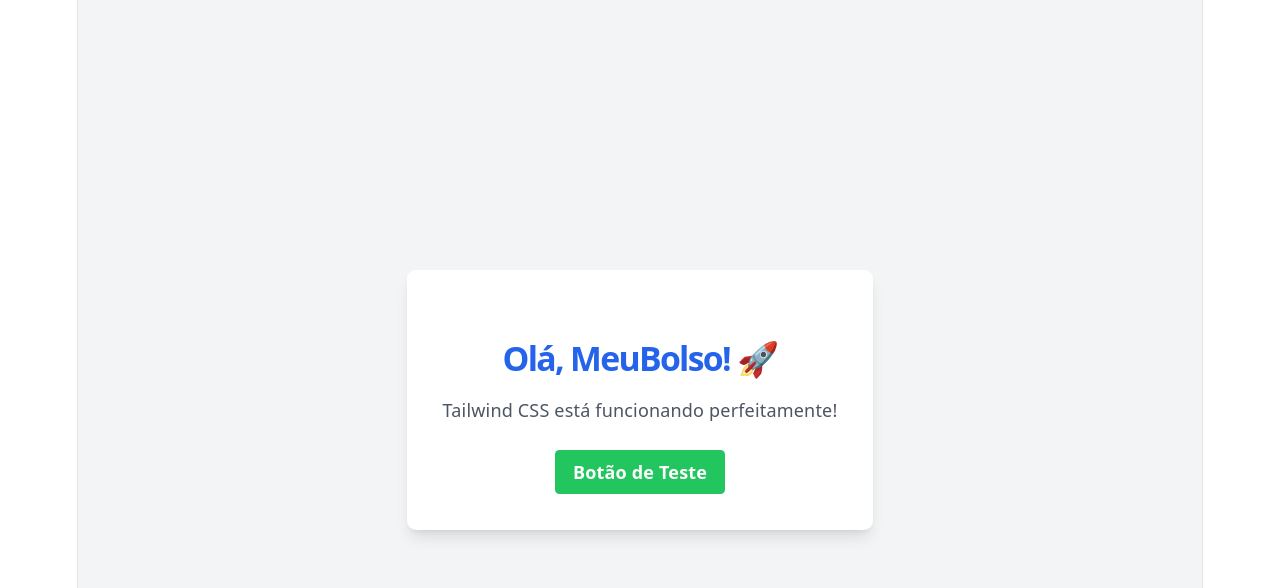
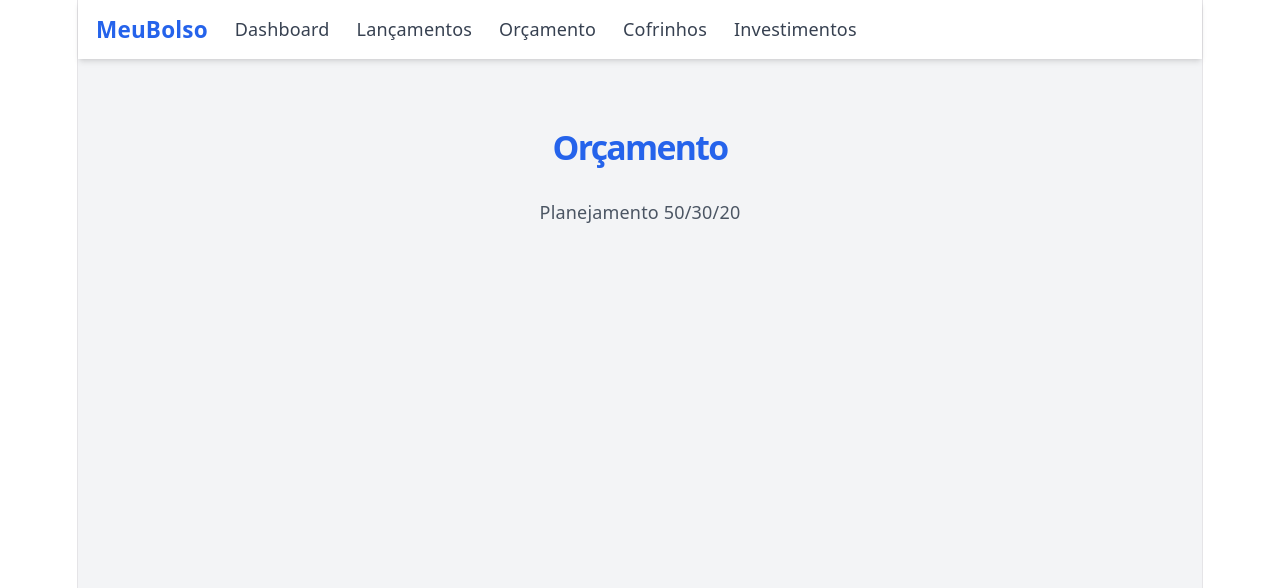
Before and after one commit to AlcirJr13/MeuBolso, a Vue app: page /budget in a window 1280 px wide. Shown: the top 588 px of the page. Built offline with nearby package versions, Linux system fonts and the light colour scheme.

Commit message:
feat: setup Vue Router with navigation and placeholder views

```diff
--- a/package.json
+++ b/package.json
@@ -9,7 +9,8 @@
     "preview": "vite preview"
   },
   "dependencies": {
-    "vue": "^3.5.42"
+    "vue": "^3.5.42",
+    "vue-router": "^4.6.4"
   },
   "devDependencies": {
     "@vitejs/plugin-vue": "^6.0.8",
--- a/src/App.vue
+++ b/src/App.vue
@@ -1,23 +1,22 @@
 <script setup>
-// Lógica do Vue virá aqui no futuro
+import { RouterView, RouterLink } from 'vue-router'
 </script>
 
 <template>
-  <div class="min-h-screen bg-gray-100 flex items-center justify-center">
-    <div class="bg-white p-8 rounded-lg shadow-lg text-center">
-      <h1 class="text-3xl font-bold text-blue-600 mb-4">
-        Olá, MeuBolso! 🚀
-      </h1>
-      <p class="text-gray-600 mb-6">
-        Tailwind CSS está funcionando perfeitamente!
-      </p>
-      <button class="bg-green-500 hover:bg-green-700 text-white font-bold py-2 px-4 rounded transition">
-        Botão de Teste
-      </button>
-    </div>
+  <div class="min-h-screen bg-gray-100">
+    <nav class="bg-white shadow-md">
+      <div class="max-w-6xl mx-auto px-4 py-3 flex items-center gap-6">
+        <span class="text-xl font-bold text-blue-600">MeuBolso</span>
+        <RouterLink to="/dashboard" class="text-gray-700 hover:text-blue-600 transition">Dashboard</RouterLink>
+        <RouterLink to="/transactions" class="text-gray-700 hover:text-blue-600 transition">Lançamentos</RouterLink>
+        <RouterLink to="/budget" class="text-gray-700 hover:text-blue-600 transition">Orçamento</RouterLink>
+        <RouterLink to="/savings-goals" class="text-gray-700 hover:text-blue-600 transition">Cofrinhos</RouterLink>
+        <RouterLink to="/investments" class="text-gray-700 hover:text-blue-600 transition">Investimentos</RouterLink>
+      </div>
+    </nav>
+
+    <main>
+      <RouterView />
+    </main>
   </div>
 </template>
-
-<style scoped>
-/* Estilos personalizados virão aqui */
-</style>
--- a/src/main.js
+++ b/src/main.js
@@ -1,5 +1,6 @@
 import { createApp } from 'vue'
 import App from './App.vue'
+import router from './router'
 import './style.css'
 
-createApp(App).mount('#app')
+createApp(App).use(router).mount('#app')
--- /dev/null
+++ b/src/views/Budget.vue
@@ -0,0 +1,6 @@
+<template>
+  <div class="p-8">
+    <h1 class="text-3xl font-bold text-blue-600">Orçamento</h1>
+    <p class="text-gray-600 mt-2">Planejamento 50/30/20</p>
+  </div>
+</template>
--- /dev/null
+++ b/src/views/Dashboard.vue
@@ -0,0 +1,6 @@
+<template>
+  <div class="p-8">
+    <h1 class="text-3xl font-bold text-blue-600">Dashboard</h1>
+    <p class="text-gray-600 mt-2">Visão geral das finanças</p>
+  </div>
+</template>
--- /dev/null
+++ b/src/views/Investments.vue
@@ -0,0 +1,6 @@
+<template>
+  <div class="p-8">
+    <h1 class="text-3xl font-bold text-blue-600">Investimentos</h1>
+    <p class="text-gray-600 mt-2">Carteira e aportes</p>
+  </div>
+</template>
--- /dev/null
+++ b/src/views/SavingsGoals.vue
@@ -0,0 +1,6 @@
+<template>
+  <div class="p-8">
+    <h1 class="text-3xl font-bold text-blue-600">Cofrinhos</h1>
+    <p class="text-gray-600 mt-2">Metas de poupança</p>
+  </div>
+</template>
--- /dev/null
+++ b/src/views/Transactions.vue
@@ -0,0 +1,6 @@
+<template>
+  <div class="p-8">
+    <h1 class="text-3xl font-bold text-blue-600">Lançamentos</h1>
+    <p class="text-gray-600 mt-2">Histórico completo de transações</p>
+  </div>
+</template>
```
Also changed, not shown: src/router/index.js (added, +17 -0 lines), 1 other file (tests, documents, lock files or other folders).
